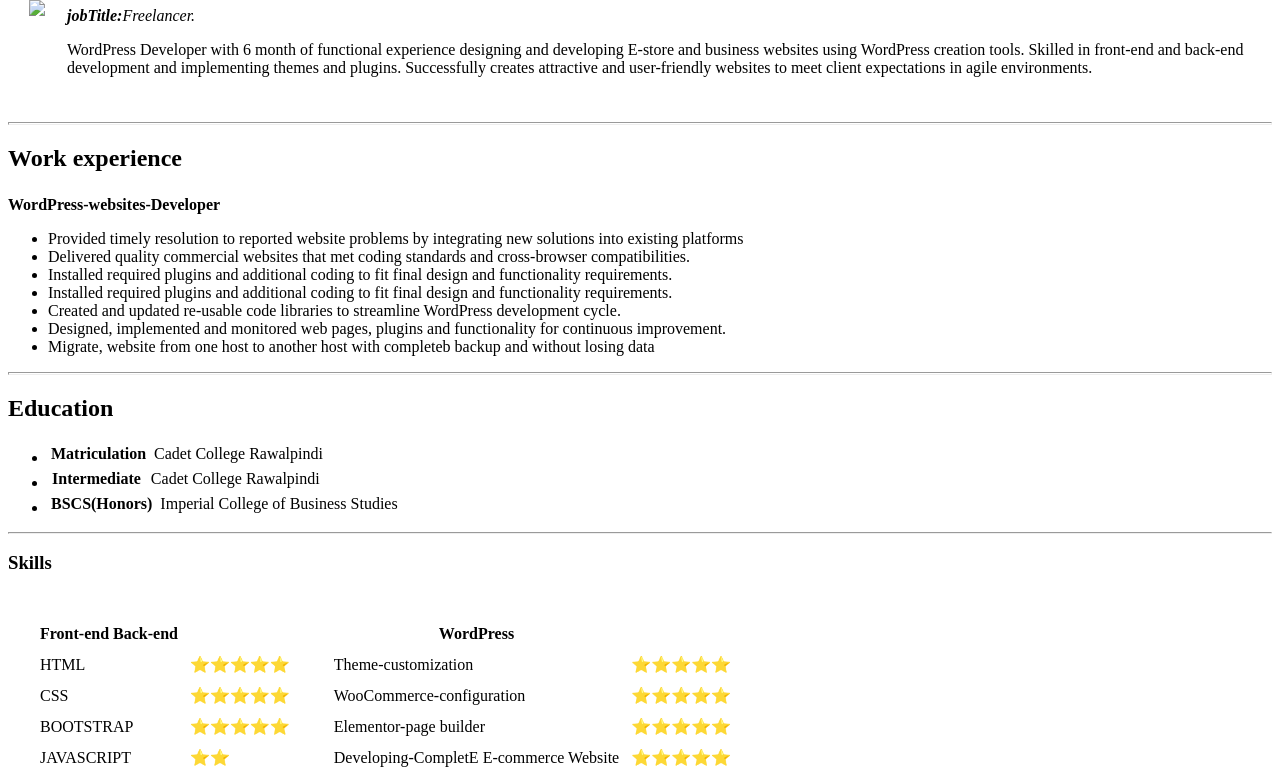
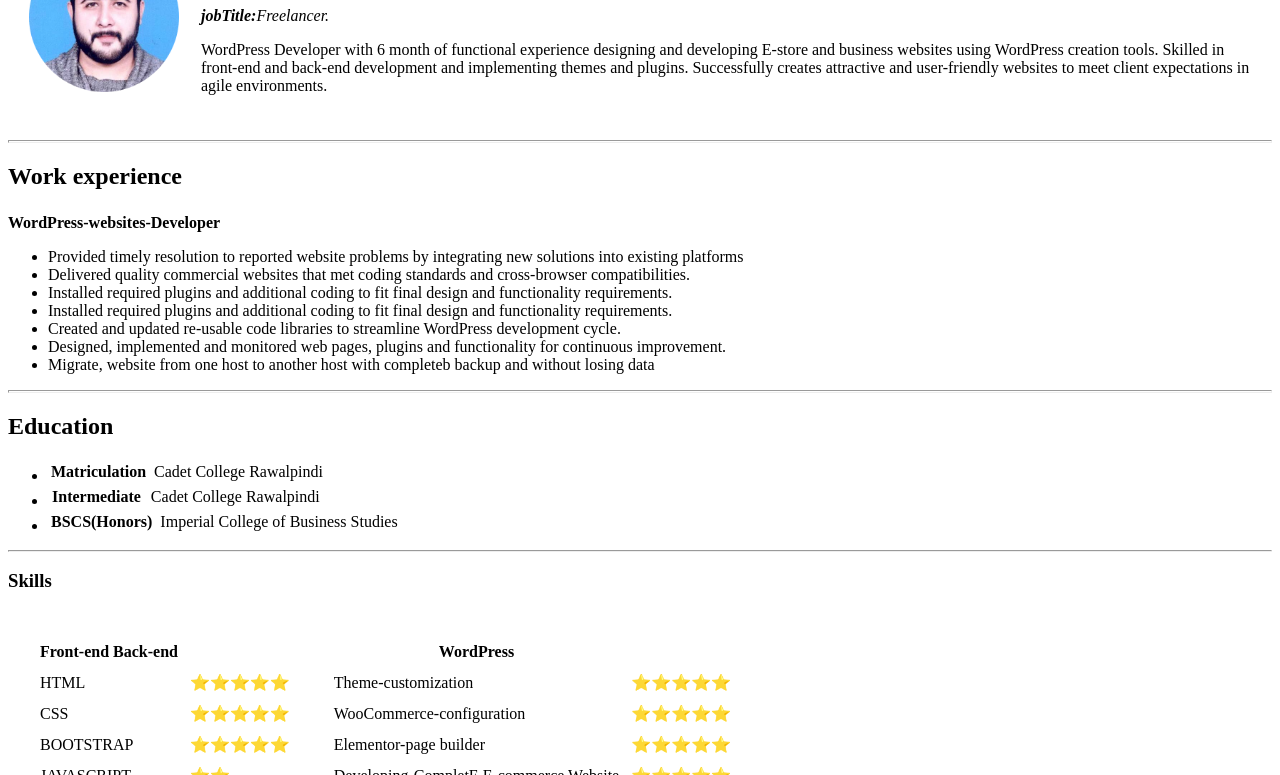
Before and after one commit to Abbas572-sudo/cv, a plain HTML site: page index.html in a window 1280 px wide. Shown: the part 102-877 px from the top of the page. Drawn offline with Linux system fonts and the light colour scheme.

Commit message:
Update index.html

```diff
--- a/index.html
+++ b/index.html
@@ -8,7 +8,7 @@
 
 <body>
   <table cellspacing="20px">
-    <td><img src="circle-cropped.png" height="150px"></td>
+    <td><img src="images/circle-cropped.png" height="150px"></td>
     <td><h1>Muhammad Abbas</h1>
     <p><em><strong>jobTitle:</strong>Freelancer.</em></p>
     <p>WordPress Developer with 6 month of functional experience designing and developing E-store and business  websites using WordPress creation tools. Skilled in front-end and back-end development and implementing themes and plugins. Successfully creates attractive and user-friendly websites to meet client expectations in agile environments.</p></td>
```
